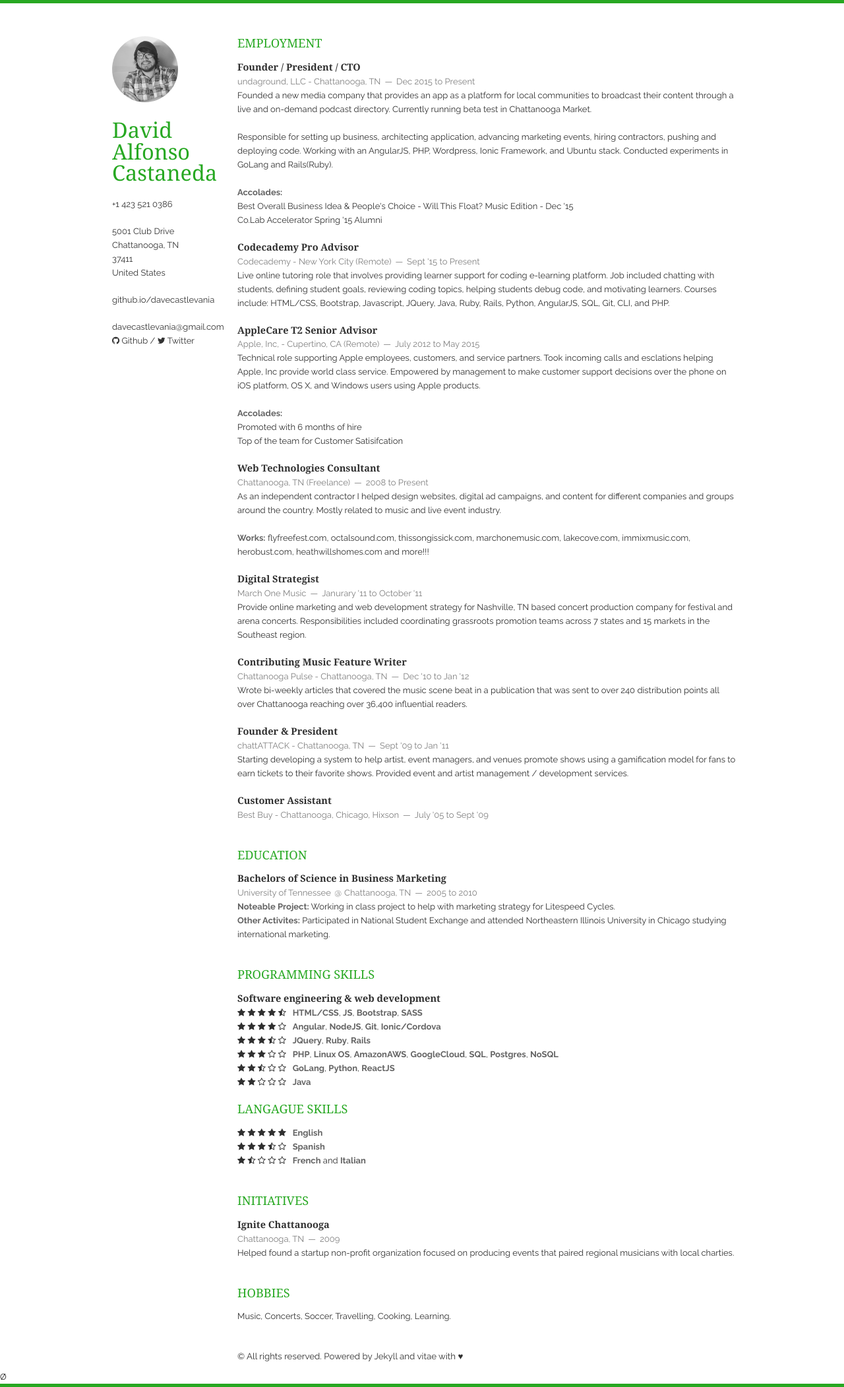
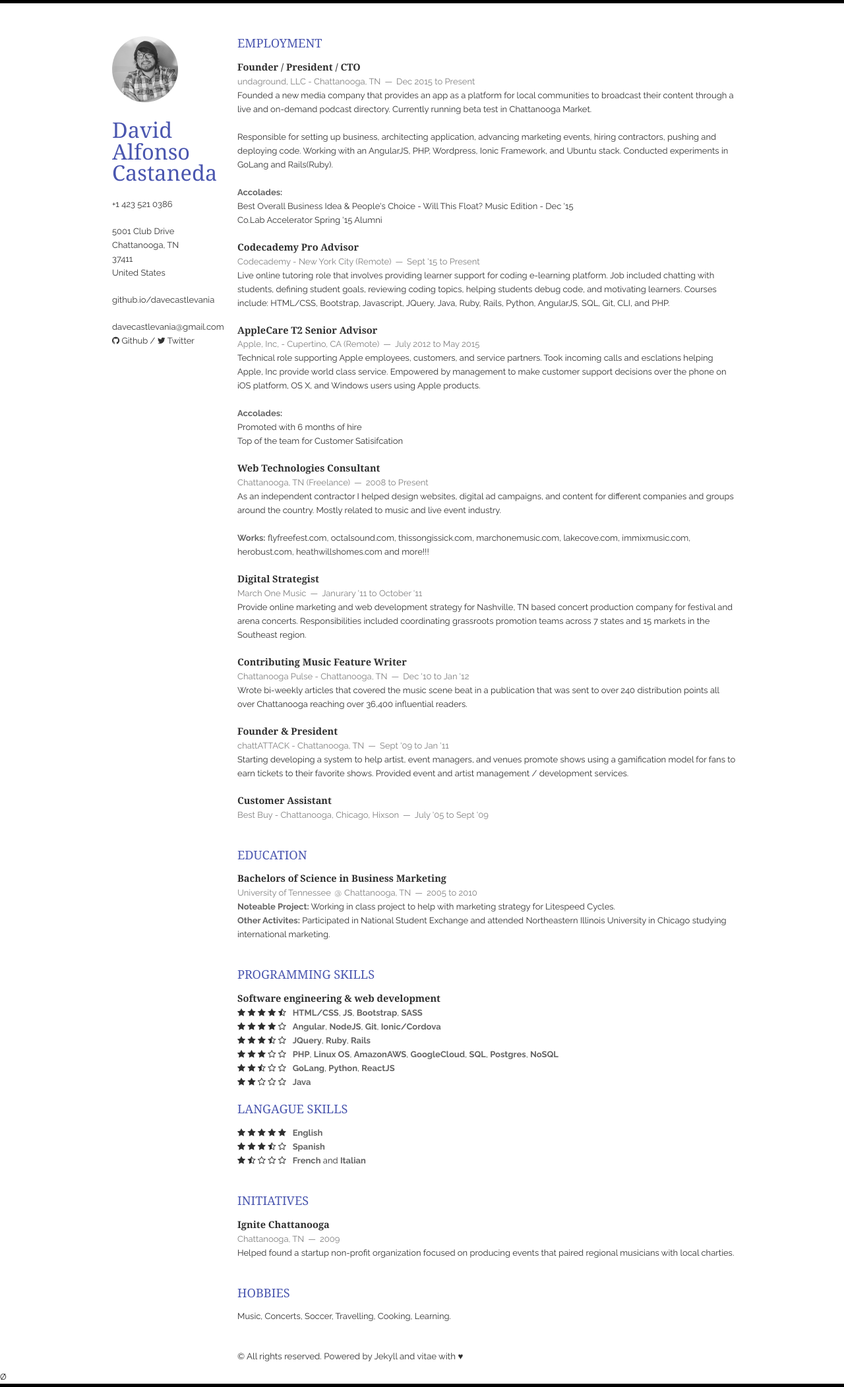
Before and after one commit to davecastlevania/davecastlevania.github.io, a Jekyll site: the page built from index.html, in a window 1280 px wide. Shown: the whole page at 66% size. Built offline with Jekyll 4.4.1, drawn with Linux system fonts in a browser that asks for light colours; nearby versions of some CDN libraries; Markdown is read by kramdown in place of the engine named in the settings; the list of posts is cut into pages by our own code.

Commit message:
css change

```diff
--- a/static/css/layout.css
+++ b/static/css/layout.css
@@ -5,8 +5,8 @@ body {
     font-size: 13px;
     line-height: 21px;
     color: rgb(48, 48, 48);
-    border-top: 5px solid #27a822;
-    border-bottom: 5px solid #27A822;
+    border-top: 5px solid #000;
+    border-bottom: 5px solid #000;
 }
 
 .container {
@@ -40,7 +40,7 @@ p, address {
 }
 
 header > h1, section > h1 {
-    color: #27A822;
+    color: #4a56af;
 }
 
 header > h1 {
```
